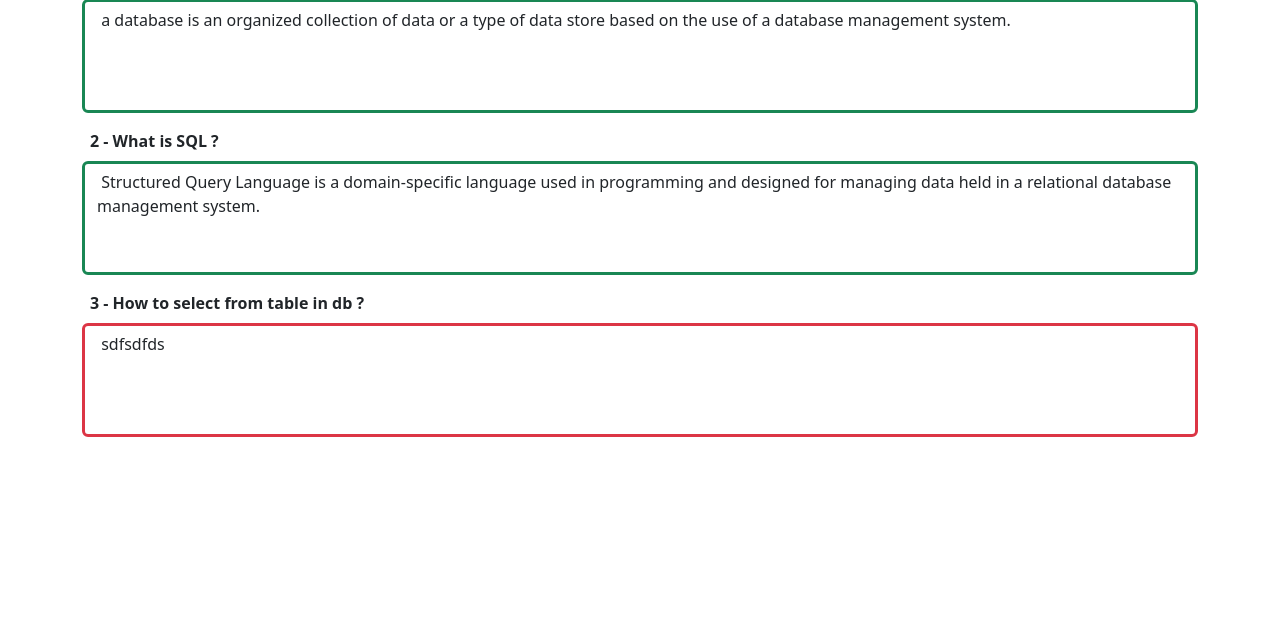
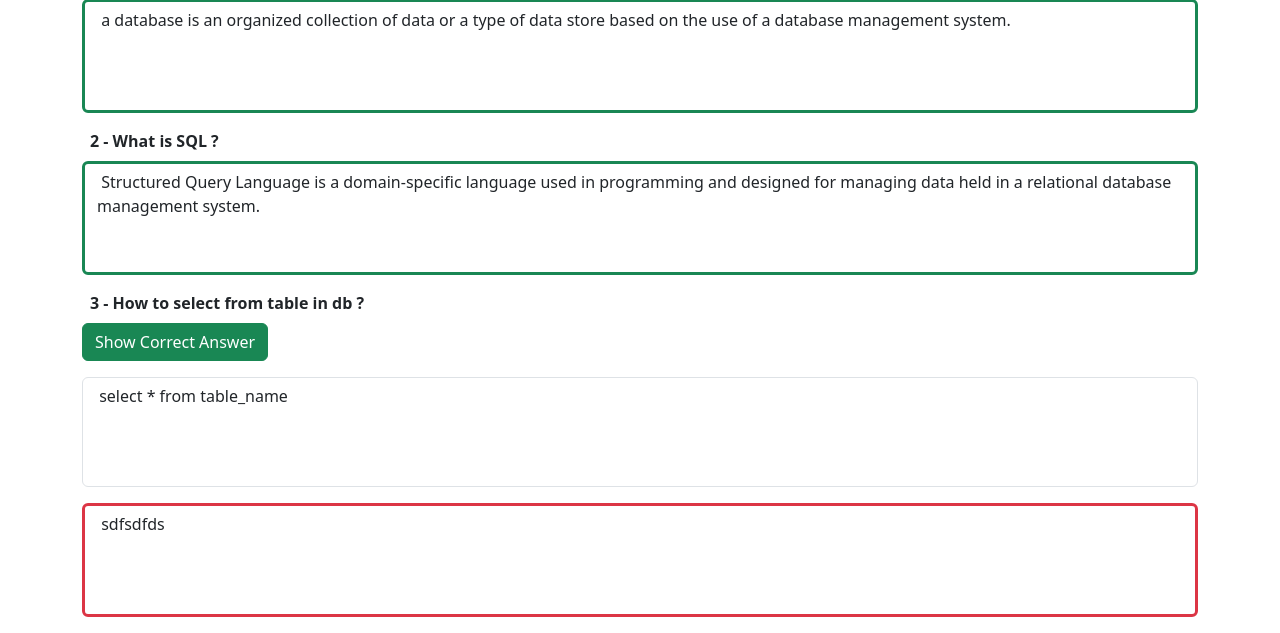
Before and after one commit to Abdullah-Elgabry/EduGauge, a Flask app: page /course/1 in a window 1280 px wide. Shown: the part 273-906 px from the top of the page. Before the commit the page ends 710 px from the top, so only its background shows below. Run offline with Flask 2, Linux system fonts and the light colour scheme; a user stored in the database is signed in; data comes from the database, SQL or seed files in the repository; some libraries are stand-ins or nearby versions.

Commit message:
Update course-details.html

```diff
--- a/templates/student/course-details.html
+++ b/templates/student/course-details.html
@@ -54,10 +54,17 @@
         </h4>
         <div class="answered">
                 {% for question,answer in combined_data %}
-                <label for="question_{{loop.index}}" class="mb-2 ps-2" for=""> <strong> {{loop.index}} - {{question.question}}</strong>
+                <label for="question_{{loop.index}}" class="mb-2 ps-2" for="">
+                    <strong> {{loop.index}} - {{question.question}}</strong>
                 </label>
-                <textarea class="form-control mb-3 {{answer.result}}" name="question_{{loop.index}}" id="question_{{loop.index}}" cols="30" rows="4"
-                    placeholder="Enter Answer" readonly> {{answer.answer_text }} </textarea>
+                <div class="position-relative">
+                    {% if answer.result == "false" %}
+                    <button class="btn btn-success mb-3 show-ans"> Show Correct Answer </button>
+                    <textarea class="form-control mb-3 correct-ans" name="" id="" cols="30" rows="4" readonly> {{question.answer }} </textarea>
+                    {% endif %}
+                    <textarea class="form-control mb-3 {{answer.result}}" name="question_{{loop.index}}" id="question_{{loop.index}}"
+                        cols="30" rows="4" placeholder="Enter Answer" readonly> {{answer.answer_text }} </textarea>
+                </div>
                 {% endfor %}
         </div>
         {% endif %}
@@ -66,3 +73,15 @@
 
 
 {% endblock %}
+
+
+{% block script %}
+
+    <script>
+        let showAnswer = document.querySelector(".show-ans")
+        showAnswer.onclick = function(){
+            document.querySelector(".correct-ans").classList.toggle("show")
+        }
+    </script>
+
+{% endblock %}
```
